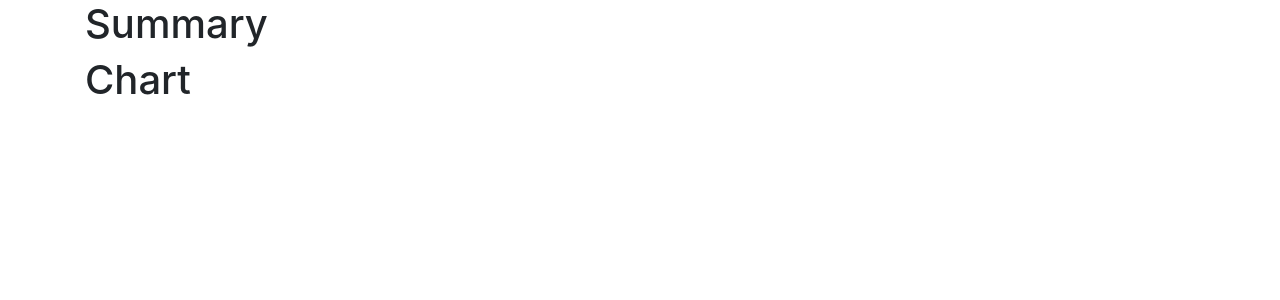
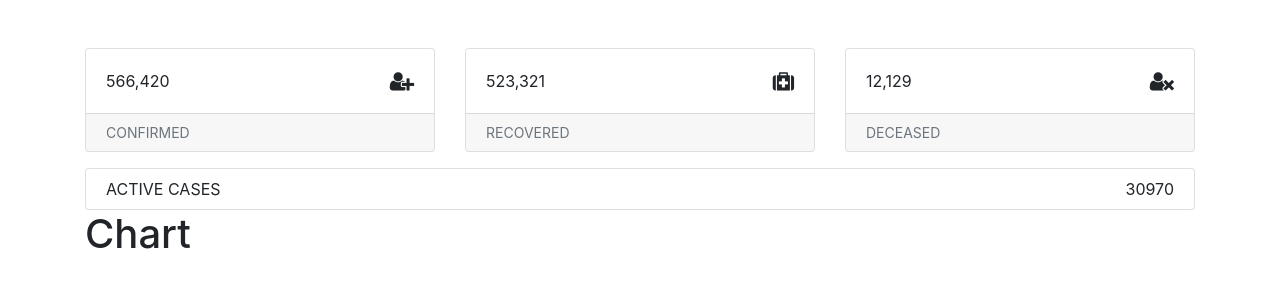
Before and after one commit to potatoe-potatoe/simple-dashboard, a React app in the folder frontend/: page / in a window 1280 px wide. Shown: the top 300 px of the page. Built offline with nearby package versions, Linux system fonts and the light colour scheme.

Commit message:
[FE] Modify SummaryComponent.js

```diff
--- a/frontend/src/components/MainComponent.js
+++ b/frontend/src/components/MainComponent.js
@@ -5,7 +5,7 @@ import Chart from './ChartComponent';
 
 const Main = () => {
   return (
-    <div className="container">
+    <div className="container py-5">
       <Summary />
       <Chart />
     </div>
--- a/frontend/src/components/SummaryComponent.js
+++ b/frontend/src/components/SummaryComponent.js
@@ -1,11 +1,70 @@
 import React from 'react';
 
-const Summary = () => {
+const dummyData = {
+  "active": 30970,
+  "confirmed": 566420,
+  "recovered": 523321,
+  "deceased": 12129
+};
+
+const CardItem = ({statLabel, statNum, faIconClass}) => {
+  const iconClasses = ['fa', faIconClass, 'fa-lg'];
   return (
-    <div>
-      <h1> Summary </h1>
+    <div className="col-4">
+      <div className="card">
+        <div className="card-body">
+          <div className="row">
+            <div className="col-8">
+              {statNum.toLocaleString()}
+            </div>
+
+            <div className="col text-right">
+              <i className={iconClasses.join(' ')} />
+            </div>
+          </div>
+        </div>
+
+        <div className="card-footer small text-muted py-2">
+          {statLabel.toUpperCase()}
+        </div>
+      </div>
     </div>
   );
 };
 
+const Summary = () => {
+  return (
+    <React.Fragment>
+      <div className="row justify-content-center">
+        <CardItem statLabel="confirmed"
+                  statNum={dummyData.confirmed}
+                  faIconClass="fa-user-plus"
+                  />
+
+        <CardItem statLabel="recovered"
+                  statNum={dummyData.recovered}
+                  faIconClass="fa-medkit"
+                  />
+
+        <CardItem statLabel="deceased"
+                  statNum={dummyData.deceased}
+                  faIconClass="fa-user-times"
+                  />
+      </div>
+
+      <div className="card mt-3">
+        <div className="card-body py-2">
+          <span>
+            ACTIVE CASES
+          </span>
+
+          <span className="float-right">
+            {dummyData.active}
+          </span>
+        </div>
+      </div>
+    </React.Fragment>
+  );
+};
+
 export default Summary;
```
